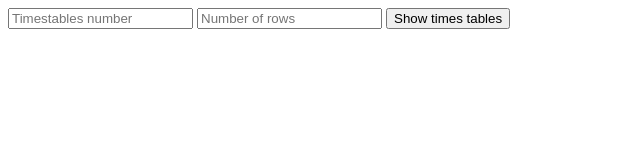
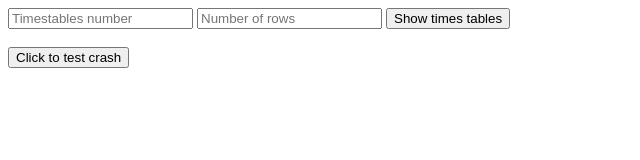
Before and after one commit to JasonCodeDC/JasonCodeDC.github.io, a plain HTML site: page index.html in a window 1280 px wide. Shown: the whole page, without its empty margins (0-640 px from the left). Drawn offline with Linux system fonts and the light colour scheme.

Commit message:
test, doesn't crash

```diff
--- a/index.html
+++ b/index.html
@@ -15,6 +15,10 @@
     <input id="number" type="text" placeholder="Timestables number">
     <input id="number2" type="text" placeholder="Number of rows">
     <button onclick="showTimesTables()" type="button">Show times tables</button>
+
+    <br><br>
+    <button onclick="test()" type="button">Click to test crash</button>
+    <p id="testcontainer"></p>
   </form>
   <div id="timestables"></div>
   <script src="script.js"></script>
--- a/script.js
+++ b/script.js
@@ -8,3 +8,11 @@ function showTimesTables() {
     document.getElementById("timestables").innerHTML = printstring
     return false
 }
+
+function test() {
+    string = ""
+    for (let i = 0; i <= 1000000; i++) {
+        string = string + i.toString()
+    }
+    document.getElementsById("testcontainer").innerHTML = string
+}
```
